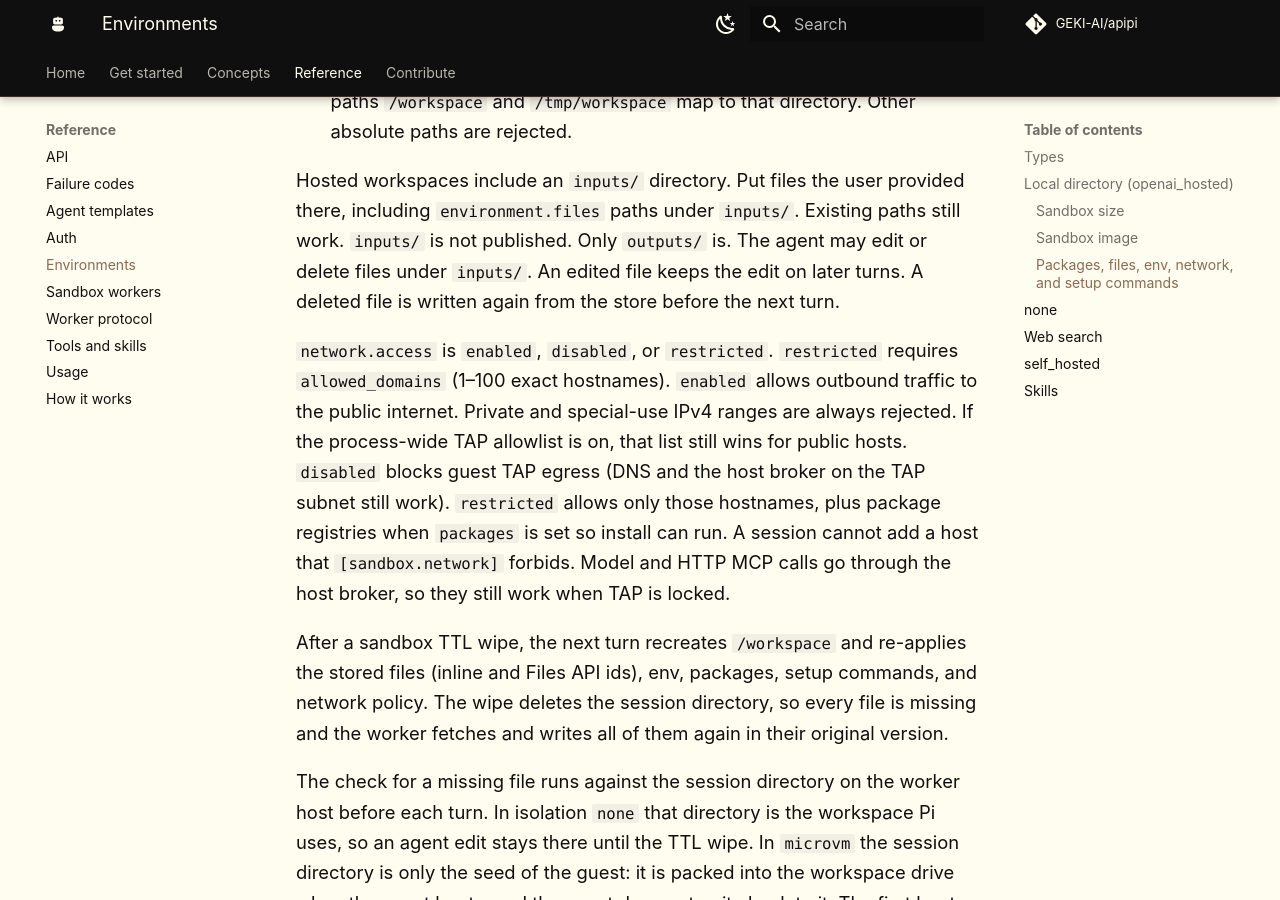
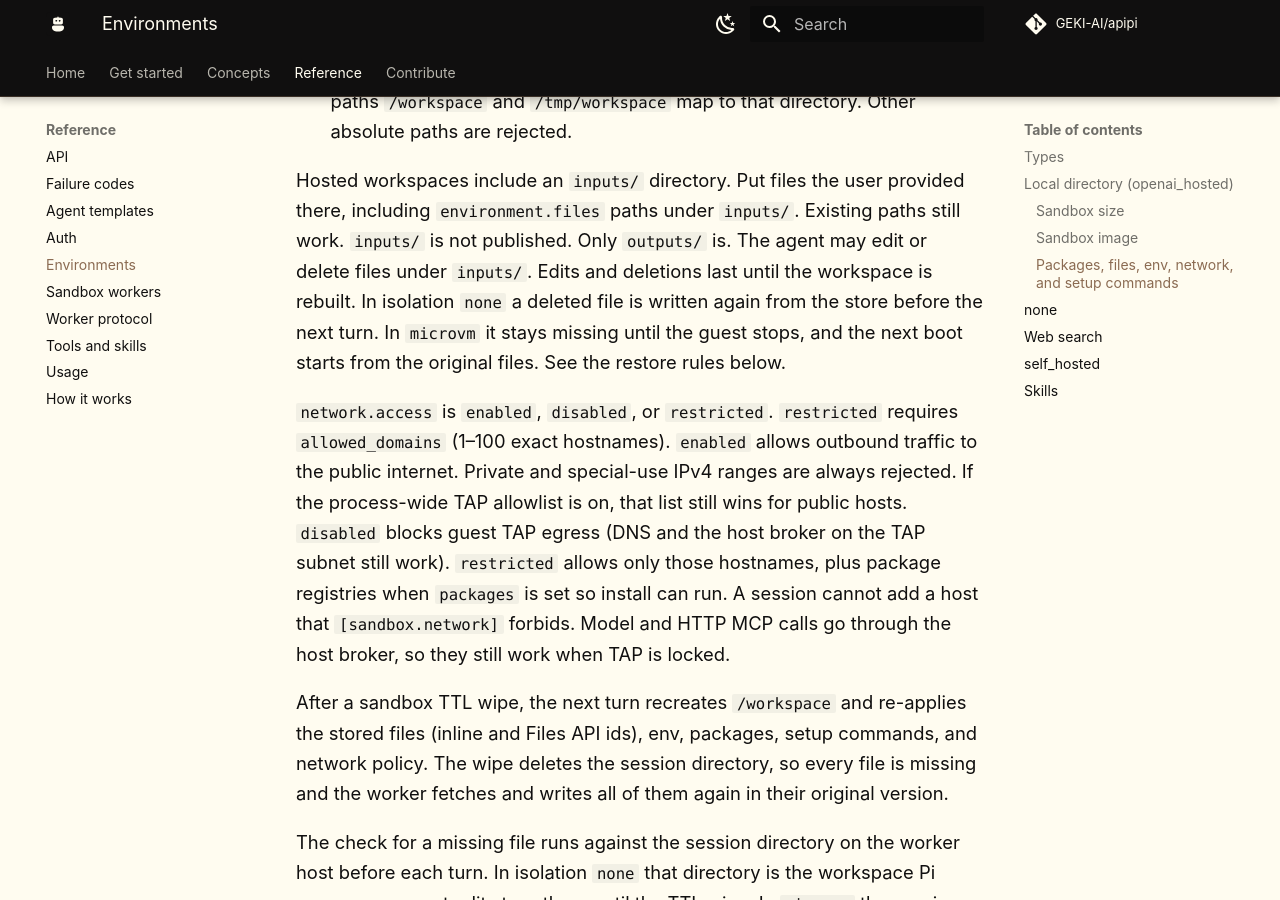
Before and after one commit to GEKI-AI/apipi, an MkDocs documentation site: the page built from docs/environments.md, in a window 1280 px wide and 900 px high, scrolled down 7575 px. Built offline with MkDocs 1.6.1 and Material for MkDocs 9.7.7, drawn with Linux system fonts in a browser that asks for light colours; comment, search, counter and statistics services are not loaded.

Commit message:
Describe inputs/ edits per isolation mode and add changelog entry
Co-Authored-By: Claude Opus 5.5 <noreply@anthropic.com>

```diff
--- a/docs/environments.md
+++ b/docs/environments.md
@@ -259,9 +259,11 @@ agent turn that needs the computer:
 Hosted workspaces include an `inputs/` directory. Put files the user
 provided there, including `environment.files` paths under `inputs/`.
 Existing paths still work. `inputs/` is not published. Only `outputs/`
-is. The agent may edit or delete files under `inputs/`. An edited file
-keeps the edit on later turns. A deleted file is written again from
-the store before the next turn.
+is. The agent may edit or delete files under `inputs/`. Edits and
+deletions last until the workspace is rebuilt. In isolation `none` a
+deleted file is written again from the store before the next turn. In
+`microvm` it stays missing until the guest stops, and the next boot
+starts from the original files. See the restore rules below.
 
 `network.access` is `enabled`, `disabled`, or `restricted`.
 `restricted` requires `allowed_domains` (1–100 exact hostnames).
```
Also changed, not shown: CHANGELOG.md (+4 -0 lines).
